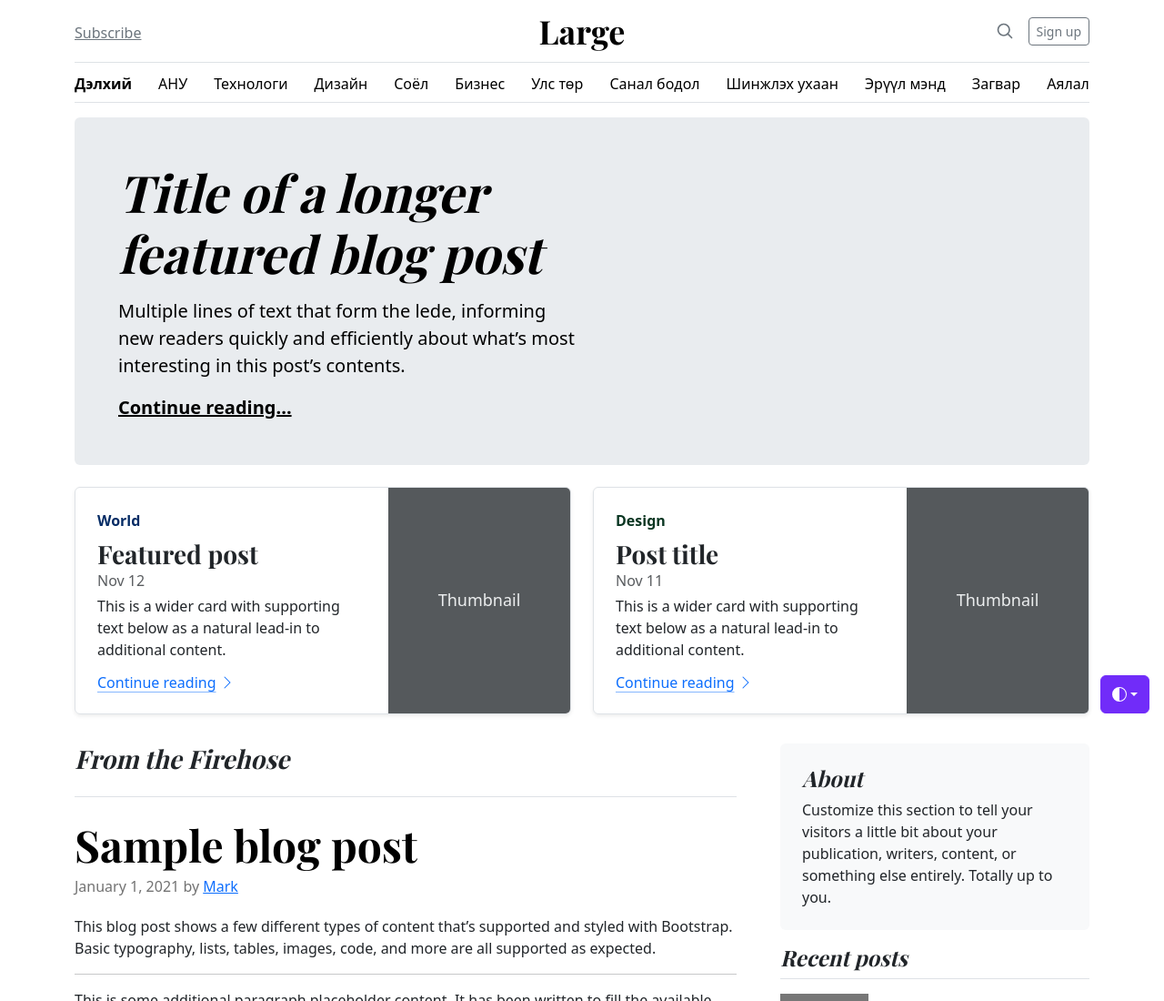
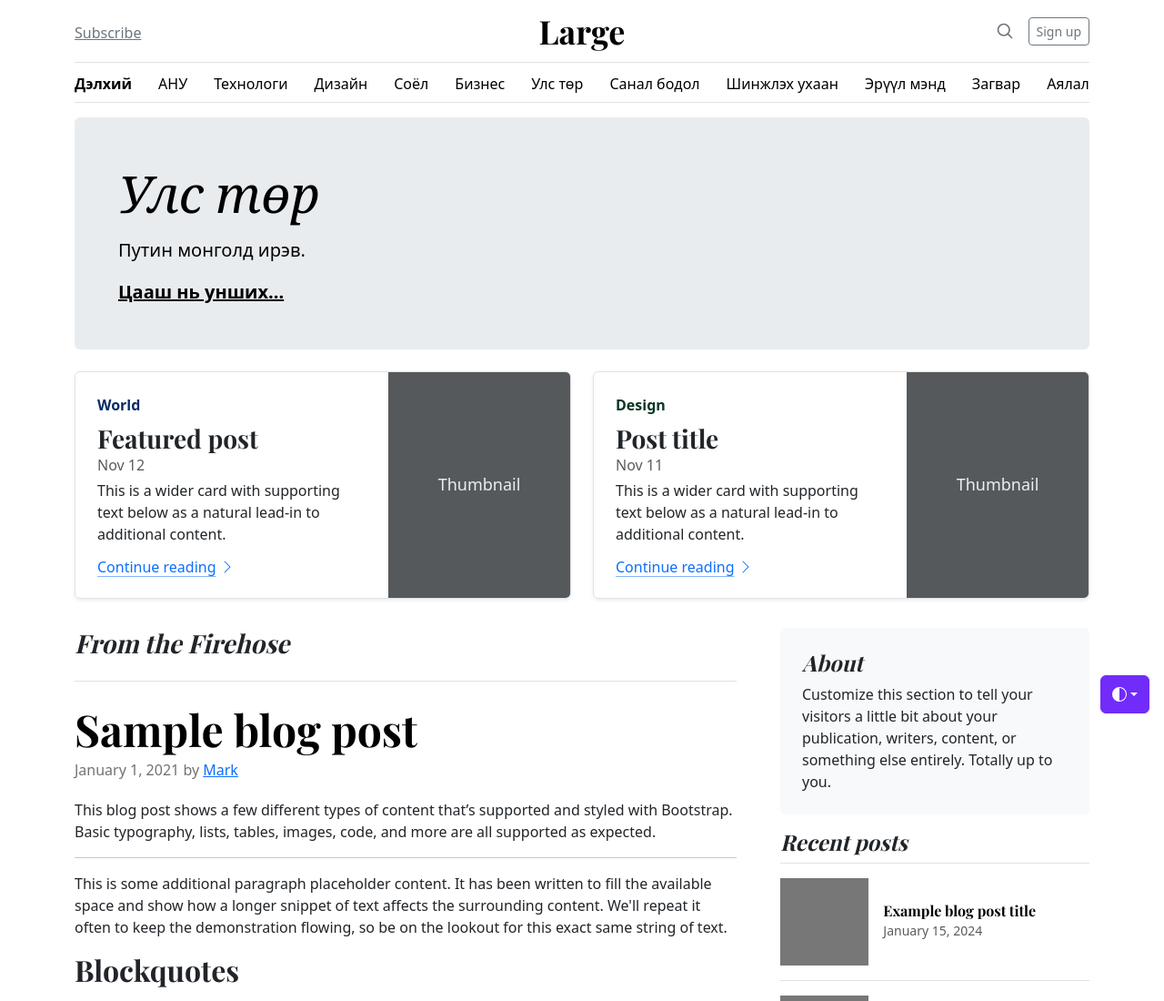
Before and after one commit to TylertheBatok/ProjectBlog, a plain HTML site: page index.html in a window 1280 px wide. Shown: the top 1100 px of the page at 91% size. Drawn offline with nearby package versions, Linux system fonts and the light colour scheme; a script that the page names is missing.

Commit message:
Ehnii sedev changes

```diff
--- a/index.html
+++ b/index.html
@@ -207,9 +207,9 @@
 <main class="container">
   <div class="p-4 p-md-5 mb-4 rounded text-body-emphasis bg-body-secondary">
     <div class="col-lg-6 px-0">
-      <h1 class="display-4 fst-italic">Title of a longer featured blog post</h1>
-      <p class="lead my-3">Multiple lines of text that form the lede, informing new readers quickly and efficiently about what’s most interesting in this post’s contents.</p>
-      <p class="lead mb-0"><a href="#" class="text-body-emphasis fw-bold">Continue reading...</a></p>
+      <h1 class="display-4 fst-italic">Улс төр</h1>
+      <p class="lead my-3">Путин монголд ирэв.</p>
+      <p class="lead mb-0"><a href="#" class="text-body-emphasis fw-bold">Цааш нь унших...</a></p>
     </div>
   </div>
 
```
